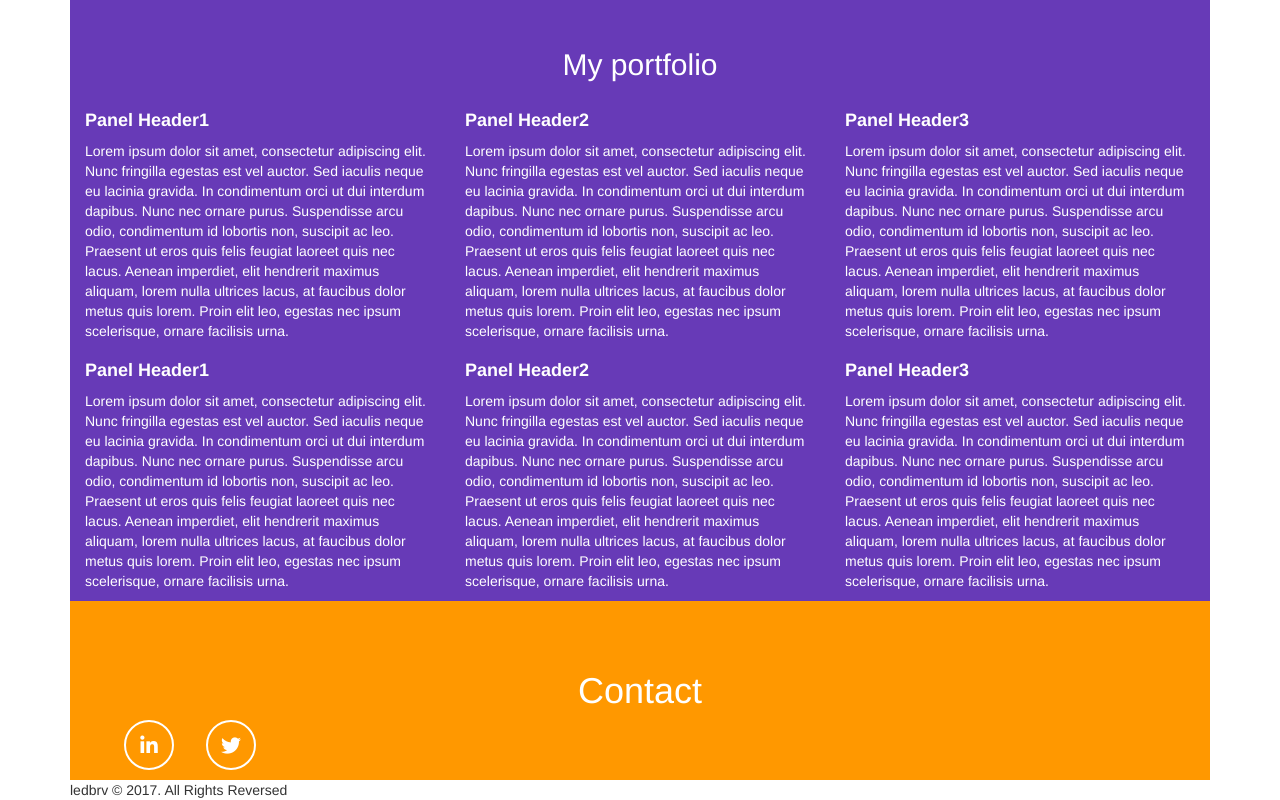
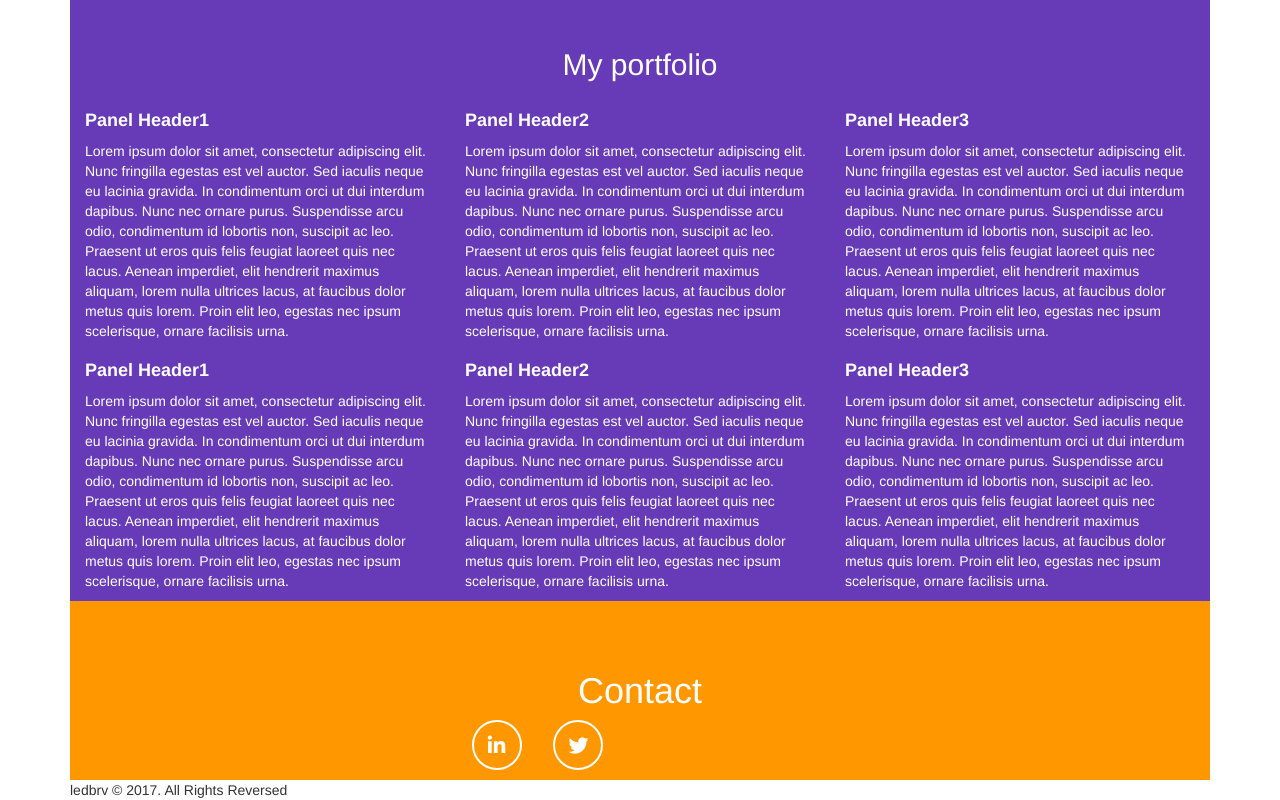
Before and after one commit to lebm/freecodecamp-portfolio-challenge, a plain HTML site: page index.html in a window 1280 px wide. Shown: the part 372-1172 px from the top of the page. Drawn offline with nearby package versions, Linux system fonts and the light colour scheme.

Commit message:
Vou limpar e tentar só com bootstrap

```diff
--- a/index.html
+++ b/index.html
@@ -107,8 +107,8 @@
       <div id="contact" class="container-fluid">
         <h1 class="text-center">Contact</h1>
           <div class="row">
-            <div class="centrado">
-                <ul class="lista-horizontal">
+            <div class="col-md-5 centrado">
+                <ul class="lista-horizontal centrado">
                   <li class="social-icons">
                     <a target="_blank" class="botao" href="https://www.linkedin.com/in/luiseduardobravo/">
                         <i class="fa fa-linkedin"></i>
```
